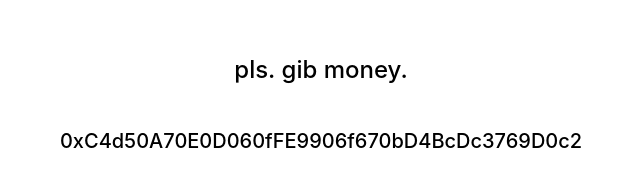
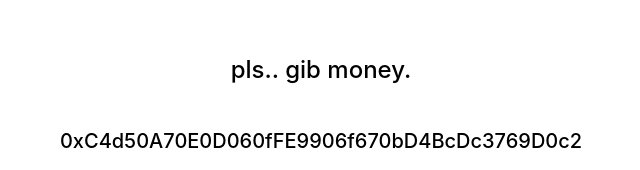
Before and after one commit to foodyramid/gibmoney, a plain HTML site: page index.html in a window 1280 px wide. Shown: the part 227-397 px from the top of the page, 319-959 px from the left. Drawn offline with nearby package versions, Linux system fonts and the light colour scheme.

Commit message:
force update

```diff
--- a/index.html
+++ b/index.html
@@ -13,7 +13,7 @@
         <div class="container">
             <div class="row h-50 justify-content-center align-self-end">
                 <div class="col-sm-12 align-self-end text-center">
-                    <h4>pls. gib money.</h4>
+                    <h4>pls.. gib money.</h4>
                     <br />
                     <h5>0xC4d50A70E0D060fFE9906f670bD4BcDc3769D0c2</h5>
                 </div>
```
